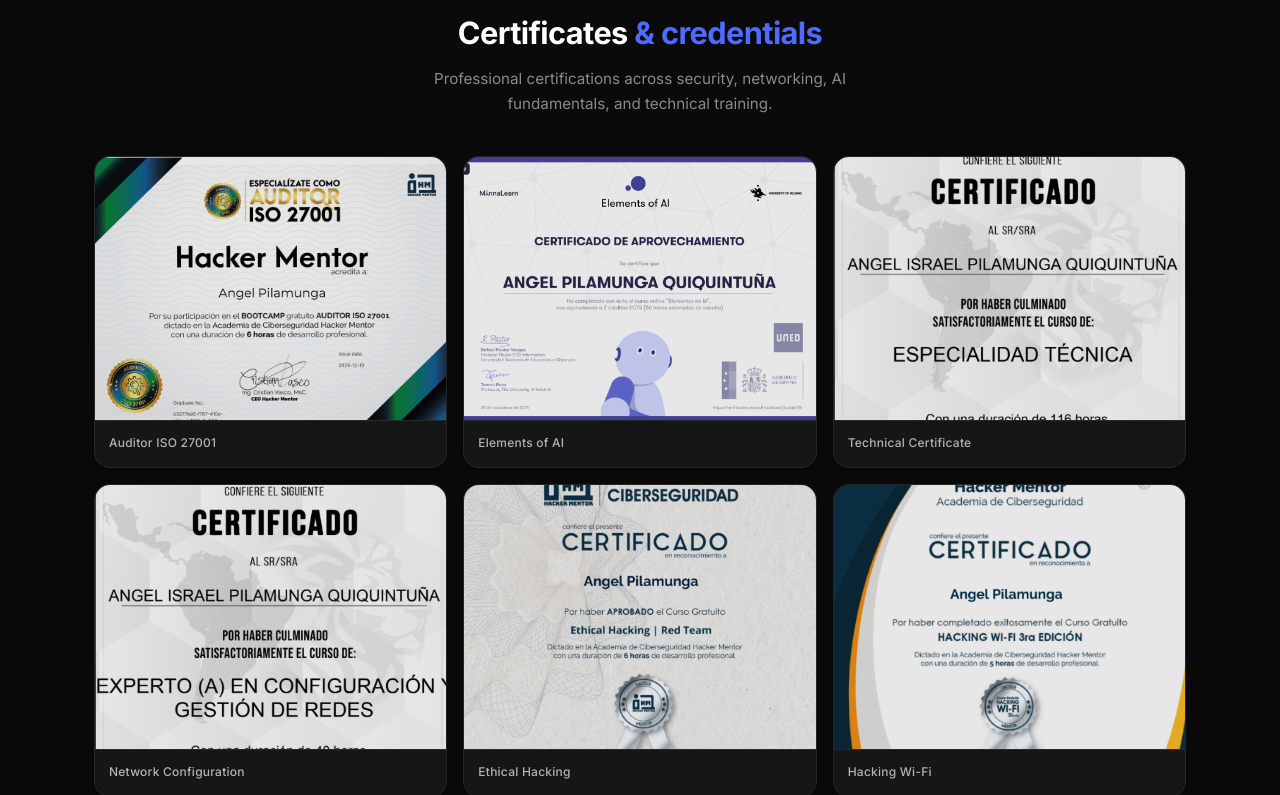
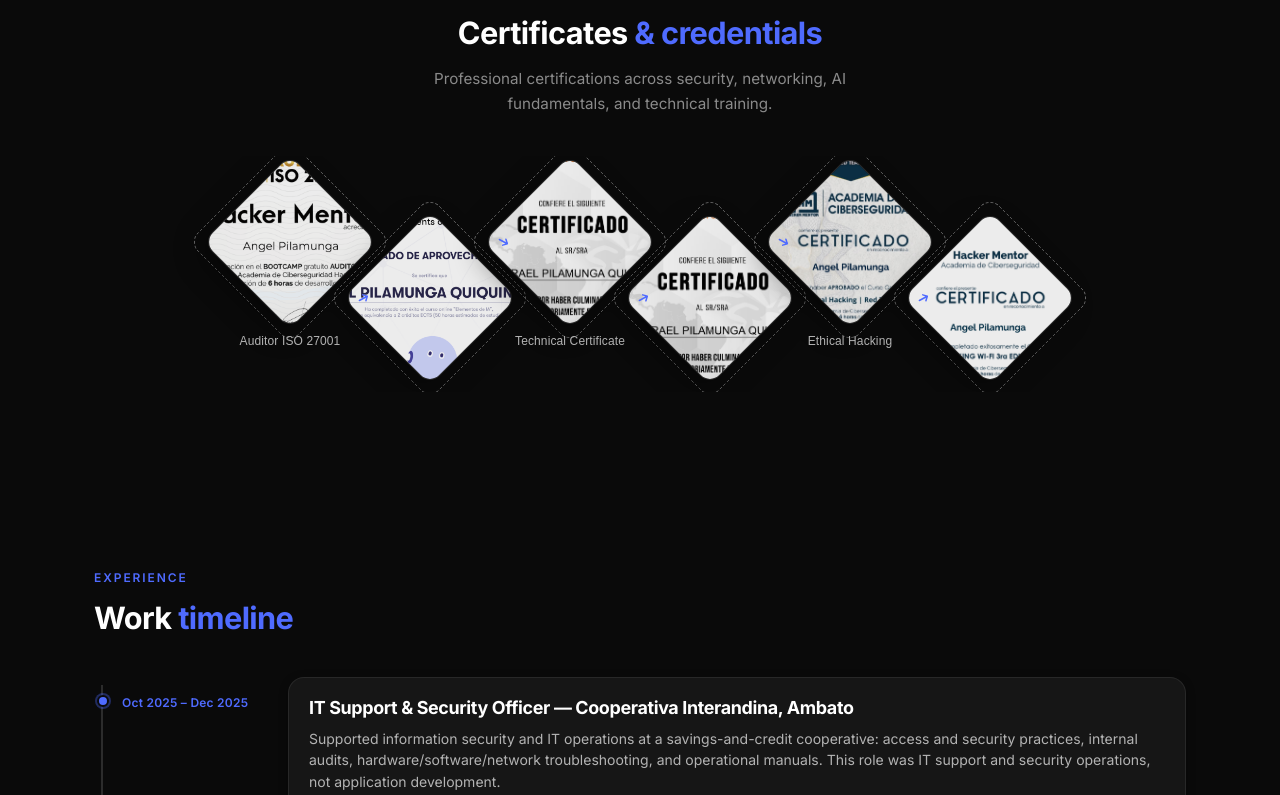
Before and after one commit to DemoAnge/profileDef, a React (Vite) app: page / in a window 1280 px wide. Shown: the part 4065-4860 px from the top of the page. Built offline with nearby package versions, Linux system fonts and the light colour scheme; the HTML template or start-up script is replaced by a standard one.

Commit message:
feat(ui): Extras zig-zag diamond certificates with full-image modal
Redesign the certificates gallery into a Figma-style horizontal zig-zag of diamond nodes with clipped thumbs, accent connectors, and an accessible dark modal for full certificate viewing.

```diff
--- a/src/components/Extras/Extras.css
+++ b/src/components/Extras/Extras.css
@@ -1,100 +1,322 @@
-.extras-gallery {
-  display: grid;
-  grid-template-columns: repeat(3, minmax(0, 1fr));
-  gap: 16px;
+.extras-zigzag {
+  display: flex;
+  flex-wrap: nowrap;
+  align-items: center;
+  justify-content: center;
+  gap: 8px;
+  padding: 48px 8px 56px;
+  overflow-x: auto;
+  overflow-y: visible;
+  -webkit-overflow-scrolling: touch;
+  scrollbar-width: thin;
 }
 
-.extras-card {
-  overflow: hidden;
-  background: var(--bg-elevated);
-  border: 1px solid var(--border);
-  border-radius: var(--radius-card);
-  transition: transform 0.2s ease, border-color 0.2s ease, box-shadow 0.2s ease;
+.extras-step {
+  position: relative;
+  display: flex;
+  align-items: center;
+  flex: 0 0 auto;
 }
 
-.extras-card:hover {
-  transform: translateY(-3px);
-  border-color: var(--accent-border);
-  box-shadow: var(--shadow-card);
+.extras-step:nth-child(odd) {
+  transform: translateY(-28px);
 }
 
-.extras-thumb {
-  position: relative;
-  width: 100%;
-  aspect-ratio: 4 / 3;
-  overflow: hidden;
-  background: #0a0a0a;
+.extras-step:nth-child(even) {
+  transform: translateY(28px);
 }
 
-.extras-thumb img {
+.extras-arrow {
+  position: absolute;
+  left: -14px;
+  top: 50%;
+  z-index: 2;
+  display: grid;
+  place-items: center;
+  width: 28px;
+  height: 28px;
+  color: var(--accent);
+  pointer-events: none;
+}
+
+.extras-step:nth-child(odd) .extras-arrow {
+  transform: translateY(-50%) rotate(28deg);
+}
+
+.extras-step:nth-child(even) .extras-arrow {
+  transform: translateY(-50%) rotate(-28deg);
+}
+
+.extras-diamond {
+  position: relative;
+  width: 132px;
+  height: 132px;
+  padding: 0;
+  border: none;
+  background: transparent;
+  cursor: pointer;
+  appearance: none;
+  -webkit-appearance: none;
+  outline: none;
+}
+
+.extras-diamond:focus-visible .extras-diamond-outer {
+  border-color: var(--accent);
+  box-shadow: 0 0 0 2px rgba(79, 107, 255, 0.45);
+}
+
+.extras-diamond-outer,
+.extras-diamond-inner {
+  position: absolute;
+  inset: 0;
+  border-radius: 14px;
+  transform: rotate(45deg);
+}
+
+.extras-diamond-outer {
+  inset: -6px;
+  border: 1.5px dashed rgba(180, 180, 180, 0.55);
+  background: transparent;
+  transition: border-color 0.2s ease, box-shadow 0.2s ease;
+}
+
+.extras-diamond-inner {
+  inset: 4px;
+  overflow: hidden;
+  background: #0d0d0d;
+  border: 1px solid rgba(255, 255, 255, 0.12);
+  box-shadow:
+    inset 0 0 24px rgba(255, 255, 255, 0.04),
+    0 10px 28px rgba(0, 0, 0, 0.45);
+  transition: border-color 0.2s ease, box-shadow 0.2s ease, transform 0.25s ease;
+}
+
+.extras-diamond:hover .extras-diamond-inner,
+.extras-diamond:focus-visible .extras-diamond-inner {
+  border-color: var(--accent-border);
+  box-shadow:
+    inset 0 0 28px rgba(79, 107, 255, 0.08),
+    0 12px 32px rgba(0, 0, 0, 0.5);
+}
+
+.extras-diamond:hover .extras-diamond-outer {
+  border-color: rgba(79, 107, 255, 0.55);
+}
+
+.extras-diamond-media {
+  position: absolute;
+  inset: -18%;
+  display: grid;
+  place-items: center;
+  transform: rotate(-45deg) scale(1.42);
+}
+
+.extras-diamond-media img {
   width: 100%;
   height: 100%;
   object-fit: cover;
   display: block;
-  opacity: 0.9;
+  opacity: 0.92;
   transition: opacity 0.25s ease, transform 0.35s ease;
 }
 
-.extras-card:hover .extras-thumb img {
-  opacity: 0.45;
+.extras-diamond:hover .extras-diamond-media img {
+  opacity: 1;
   transform: scale(1.04);
 }
 
-.extras-overlay {
+.extras-diamond-caption {
   position: absolute;
-  inset: 0;
-  display: grid;
-  place-items: center;
-  padding: 16px;
-  background: linear-gradient(
-    to top,
-    rgba(10, 10, 10, 0.85) 0%,
-    rgba(10, 10, 10, 0.35) 55%,
-    transparent 100%
-  );
-  opacity: 0;
-  transition: opacity 0.25s ease;
-  pointer-events: none;
-}
-
-.extras-card:hover .extras-overlay {
-  opacity: 1;
-}
-
-.extras-label {
-  font-size: var(--fs-small);
-  font-weight: 600;
-  color: #fff;
-  text-align: center;
-  letter-spacing: 0.01em;
-  padding: 8px 14px;
-  border-radius: var(--radius-pill);
-  border: 1px solid var(--accent-border);
-  background: rgba(79, 107, 255, 0.18);
-}
-
-.extras-caption {
-  padding: 12px 14px 14px;
+  left: 50%;
+  bottom: -42px;
+  transform: translateX(-50%);
+  width: max-content;
+  max-width: 150px;
   font-size: var(--fs-xs);
   font-weight: 500;
   color: var(--text-secondary);
-  letter-spacing: 0.02em;
-  border-top: 1px solid var(--border);
+  text-align: center;
+  letter-spacing: 0.01em;
+  line-height: 1.3;
+  pointer-events: none;
+  white-space: normal;
+}
+
+/* Modal */
+.extras-modal-overlay {
+  position: fixed;
+  inset: 0;
+  z-index: 1200;
+  display: grid;
+  place-items: center;
+  padding: 24px;
+  background: rgba(0, 0, 0, 0.72);
+  backdrop-filter: blur(6px);
+  -webkit-backdrop-filter: blur(6px);
+  animation: extras-fade-in 0.18s ease;
+}
+
+.extras-modal {
+  width: min(920px, 100%);
+  max-height: min(90vh, 900px);
+  display: flex;
+  flex-direction: column;
+  background: rgba(17, 17, 17, 0.96);
+  border: 1px solid var(--border-strong);
+  border-radius: var(--radius-card);
+  box-shadow: var(--shadow-card), 0 0 0 1px rgba(79, 107, 255, 0.12);
+  overflow: hidden;
+  animation: extras-rise 0.22s ease;
+}
+
+.extras-modal-bar {
+  display: flex;
+  align-items: center;
+  justify-content: space-between;
+  gap: 16px;
+  padding: 14px 16px 14px 20px;
+  border-bottom: 1px solid var(--border);
+  background: rgba(18, 18, 18, 0.9);
+}
+
+.extras-modal-title {
+  margin: 0;
+  font-size: var(--fs-h2);
+  font-weight: 600;
+  letter-spacing: var(--tracking-tight);
+  color: var(--text);
+}
+
+.extras-modal-close {
+  flex: 0 0 auto;
+  width: 36px;
+  height: 36px;
+  display: grid;
+  place-items: center;
+  border: 1px solid var(--border);
+  border-radius: var(--radius-sm);
   background: var(--surface);
+  color: var(--text);
+  font-size: 1.35rem;
+  line-height: 1;
+  cursor: pointer;
+  transition: border-color 0.15s ease, background 0.15s ease, color 0.15s ease;
+}
+
+.extras-modal-close:hover,
+.extras-modal-close:focus-visible {
+  border-color: var(--accent-border);
+  background: var(--accent-soft);
+  color: #fff;
+  outline: none;
+}
+
+.extras-modal-body {
+  padding: 16px;
+  overflow: auto;
+  background: #111;
+}
+
+.extras-modal-body img {
+  display: block;
+  width: 100%;
+  height: auto;
+  max-height: calc(90vh - 96px);
+  object-fit: contain;
+  border-radius: var(--radius-sm);
+  background: #0a0a0a;
+}
+
+@keyframes extras-fade-in {
+  from { opacity: 0; }
+  to { opacity: 1; }
+}
+
+@keyframes extras-rise {
+  from {
+    opacity: 0;
+    transform: translateY(10px) scale(0.98);
+  }
+  to {
+    opacity: 1;
+    transform: translateY(0) scale(1);
+  }
 }
 
 @media (max-width: 900px) {
-  .extras-gallery {
-    grid-template-columns: repeat(2, minmax(0, 1fr));
+  .extras-zigzag {
+    justify-content: flex-start;
+    padding-inline: 16px;
+    gap: 4px;
+  }
+
+  .extras-diamond {
+    width: 112px;
+    height: 112px;
+  }
+
+  .extras-step:nth-child(odd) {
+    transform: translateY(-20px);
+  }
+
+  .extras-step:nth-child(even) {
+    transform: translateY(20px);
+  }
+
+  .extras-diamond-caption {
+    max-width: 120px;
+    bottom: -38px;
   }
 }
 
-@media (max-width: 520px) {
-  .extras-gallery {
-    grid-template-columns: 1fr;
+@media (max-width: 560px) {
+  .extras-zigzag {
+    flex-wrap: wrap;
+    justify-content: center;
+    row-gap: 72px;
+    column-gap: 28px;
+    padding: 28px 8px 48px;
+    overflow-x: visible;
   }
 
-  .extras-thumb {
-    aspect-ratio: 16 / 10;
+  .extras-step {
+    width: calc(50% - 20px);
+    justify-content: center;
+  }
+
+  .extras-arrow {
+    display: none;
+  }
+
+  .extras-step:nth-child(odd),
+  .extras-step:nth-child(even) {
+    transform: none;
+  }
+
+  .extras-step:nth-child(4n + 1),
+  .extras-step:nth-child(4n + 4) {
+    transform: translateY(-12px);
+  }
+
+  .extras-step:nth-child(4n + 2),
+  .extras-step:nth-child(4n + 3) {
+    transform: translateY(12px);
+  }
+
+  .extras-diamond {
+    width: 104px;
+    height: 104px;
+  }
+
+  .extras-modal-overlay {
+    padding: 12px;
+  }
+
+  .extras-modal-bar {
+    padding: 12px 12px 12px 14px;
+  }
+
+  .extras-modal-body {
+    padding: 10px;
   }
 }
--- a/src/components/Extras/Extras.jsx
+++ b/src/components/Extras/Extras.jsx
@@ -1,3 +1,4 @@
+import { useCallback, useEffect, useId, useRef, useState } from "react"
 import "./Extras.css"
 import cert1 from "../../assets/certificate/auditor.png"
 import cert2 from "../../assets/certificate/iaelements.png"
@@ -15,7 +16,69 @@
   { img: cert6, label: "Hacking Wi-Fi" },
 ]
 
+const FOCUSABLE =
+  'button, [href], input, select, textarea, [tabindex]:not([tabindex="-1"])'
+
 const Extras = () => {
+  const [active, setActive] = useState(null)
+  const openerRef = useRef(null)
+  const dialogRef = useRef(null)
+  const closeBtnRef = useRef(null)
+  const titleId = useId()
+
+  const closeModal = useCallback(() => {
+    setActive(null)
+  }, [])
+
+  const openModal = (cert, event) => {
+    openerRef.current = event.currentTarget
+    setActive(cert)
+  }
+
+  useEffect(() => {
+    if (!active) return undefined
+
+    const prevOverflow = document.body.style.overflow
+    document.body.style.overflow = "hidden"
+
+    const focusTimer = window.setTimeout(() => {
+      closeBtnRef.current?.focus()
+    }, 0)
+
+    const onKeyDown = (e) => {
+      if (e.key === "Escape") {
+        e.preventDefault()
+        closeModal()
+        return
+      }
+
+      if (e.key !== "Tab" || !dialogRef.current) return
+
+      const nodes = dialogRef.current.querySelectorAll(FOCUSABLE)
+      if (!nodes.length) return
+
+      const first = nodes[0]
+      const last = nodes[nodes.length - 1]
+
+      if (e.shiftKey && document.activeElement === first) {
+        e.preventDefault()
+        last.focus()
+      } else if (!e.shiftKey && document.activeElement === last) {
+        e.preventDefault()
+        first.focus()
+      }
+    }
+
+    document.addEventListener("keydown", onKeyDown)
+
+    return () => {
+      window.clearTimeout(focusTimer)
+      document.body.style.overflow = prevOverflow
+      document.removeEventListener("keydown", onKeyDown)
+      openerRef.current?.focus?.()
+    }
+  }, [active, closeModal])
+
   return (
     <section id="extras" className="extras section">
       <div className="section-head center">
@@ -28,19 +91,74 @@
         </p>
       </div>
 
-      <div className="extras-gallery">
-        {certs.map((c) => (
-          <article key={c.label} className="extras-card card">
-            <div className="extras-thumb">
-              <img src={c.img} alt={c.label} loading="lazy" />
-              <div className="extras-overlay">
-                <span className="extras-label">{c.label}</span>
-              </div>
-            </div>
-            <p className="extras-caption">{c.label}</p>
-          </article>
+      <div className="extras-zigzag" role="list">
+        {certs.map((c, i) => (
+          <div key={c.label} className="extras-step" role="listitem">
+            {i > 0 && (
+              <span className="extras-arrow" aria-hidden="true">
+                <svg viewBox="0 0 24 24" width="18" height="18" fill="none">
+                  <path
+                    d="M5 12h12m0 0l-4.5-4.5M17 12l-4.5 4.5"
+                    stroke="currentColor"
+                    strokeWidth="2"
+                    strokeLinecap="round"
+                    strokeLinejoin="round"
+                  />
+                </svg>
+              </span>
+            )}
+            <button
+              type="button"
+              className="extras-diamond"
+              onClick={(e) => openModal(c, e)}
+              aria-label={`View certificate: ${c.label}`}
+            >
+              <span className="extras-diamond-outer" aria-hidden="true" />
+              <span className="extras-diamond-inner">
+                <span className="extras-diamond-media">
+                  <img src={c.img} alt="" loading="lazy" />
+                </span>
+              </span>
+              <span className="extras-diamond-caption">{c.label}</span>
+            </button>
+          </div>
         ))}
       </div>
+
+      {active && (
+        <div
+          className="extras-modal-overlay"
+          onClick={closeModal}
+          role="presentation"
+        >
+          <div
+            ref={dialogRef}
+            className="extras-modal"
+            role="dialog"
+            aria-modal="true"
+            aria-labelledby={titleId}
+            onClick={(e) => e.stopPropagation()}
+          >
+            <div className="extras-modal-bar">
+              <h3 id={titleId} className="extras-modal-title">
+                {active.label}
+              </h3>
+              <button
+                ref={closeBtnRef}
+                type="button"
+                className="extras-modal-close"
+                onClick={closeModal}
+                aria-label="Close certificate preview"
+              >
+                ×
+              </button>
+            </div>
+            <div className="extras-modal-body">
+              <img src={active.img} alt={active.label} />
+            </div>
+          </div>
+        </div>
+      )}
     </section>
   )
 }
```
